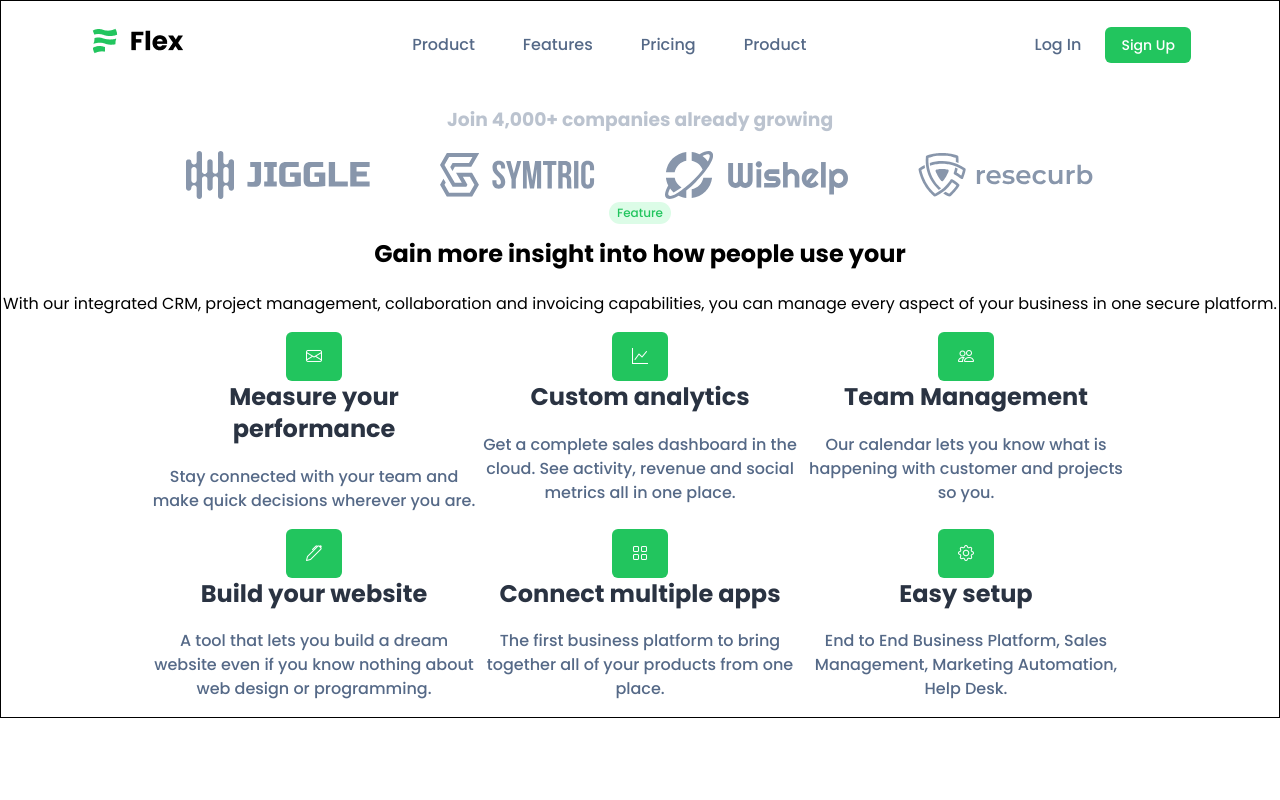
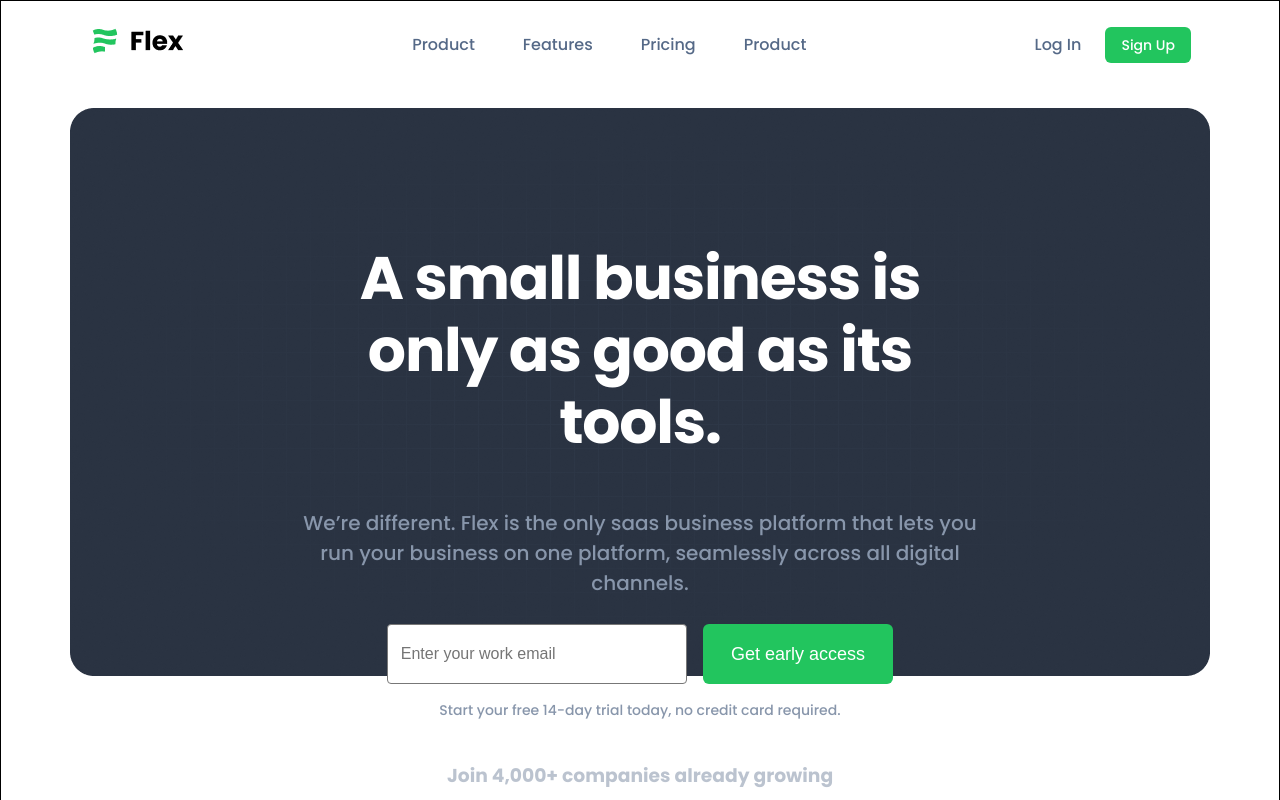
Before and after one commit to SimasCode/7_practice_flex_web, a React (Vite) app: page / in a window 1280 px wide. Shown: the top 800 px of the page. Built offline with nearby package versions, Linux system fonts and the light colour scheme.

Commit message:
hero section

```diff
--- a/src/App.jsx
+++ b/src/App.jsx
@@ -1,5 +1,6 @@
 import Companies from './components/companies/Companies';
 import GainMore from './components/gainMore/GainMore';
+import Hero from './components/hero/Hero';
 import NavBar from './components/navbar/NavBar';
 import './style/App.css';
 import './style/reset.css';
@@ -8,6 +9,7 @@ export default function App() {
   return (
     <div className='main-container'>
       <NavBar />
+      <Hero />
       <Companies />
       <GainMore />
     </div>
--- a/src/components/companies/Companies.jsx
+++ b/src/components/companies/Companies.jsx
@@ -1,7 +1,11 @@
+import Section from '../UI/section/Section';
 export default function Companies() {
   return (
+    <Section>
       <div className='companies-container'>
-      <h3 className='companies-title'>Join 4,000+ companies already growing</h3>
+        <h3 className='companies-title'>
+          Join 4,000+ companies already growing
+        </h3>
         <div className='companies-image-container'>
           <img src='/images/companies_logo/Logo1.svg' alt='company-logo' />
           <img src='/images/companies_logo/Logo2.svg' alt='company-logo' />
@@ -9,5 +13,6 @@ export default function Companies() {
           <img src='/images/companies_logo/Logo4.svg' alt='company-logo' />
         </div>
       </div>
+    </Section>
   );
 }
--- /dev/null
+++ b/src/components/hero/Hero.jsx
@@ -0,0 +1,35 @@
+import Section from '../UI/section/Section';
+export default function Hero() {
+  return (
+    <Section>
+      <div className='hero-container'>
+        <img
+          className='hero-image'
+          src='/images/hero-background.png'
+          alt='hero-background'
+        />
+        <div className='hero-text-container'>
+          <h1 className='hero-title'>
+            A small business is only as good as its tools.{' '}
+          </h1>
+          <p className='hero-subtitle'>
+            We’re different. Flex is the only saas business platform that lets
+            you run your business on one platform, seamlessly across all digital
+            channels.
+          </p>
+          <div className='hero-input-container'>
+            <input
+              className='hero-input'
+              type='text'
+              placeholder='Enter your work email'
+            />
+            <button className='hero-btn'>Get early access</button>
+          </div>
+          <p className='hero-trial'>
+            Start your free 14-day trial today, no credit card required.
+          </p>
+        </div>
+      </div>
+    </Section>
+  );
+}
--- a/src/style/App.css
+++ b/src/style/App.css
@@ -5,6 +5,7 @@
   --primary-green: #22c55e;
   --secondary-blue-light: #dcfce7;
   --secondary-gray: #bbc3cf;
+  --secondary-dark-gray: #8896ab;
 }
 
 .main-container {
@@ -69,6 +70,73 @@
 }
 /* NAV - END */
 
+/* HERO - START */
+.hero-container {
+  display: flex;
+  position: relative;
+  justify-content: center;
+  margin: 0 150px 88px 150px;
+}
+
+.hero-text-container {
+  position: absolute;
+  top: 134px;
+  text-align: center;
+  margin: 0 146px;
+}
+
+.hero-title {
+  color: white;
+  font-size: 60px;
+  font-style: normal;
+  font-weight: 700;
+  line-height: 72px;
+  letter-spacing: -1.2px;
+}
+
+.hero-subtitle {
+  color: var(--secondary-dark-gray);
+  font-size: 20px;
+  font-style: normal;
+  font-weight: 500;
+  line-height: 30px;
+  margin-bottom: 26px;
+}
+
+.hero-input-container {
+  display: flex;
+  flex-direction: row;
+  justify-content: center;
+  gap: 16px;
+  margin-bottom: 16px;
+}
+
+.hero-input {
+  /* margin-right: auto; */
+  /* margin-left: auto; */
+}
+
+.hero-btn {
+  color: white;
+  background-color: var(--primary-green);
+  border: none;
+  border-radius: 6px;
+  padding: 16px 28px;
+  font-size: 18px;
+  font-style: normal;
+  font-weight: 500;
+  line-height: 28px;
+}
+
+.hero-trial {
+  color: var(--secondary-dark-gray);
+  font-size: 14px;
+  font-style: normal;
+  font-weight: 500;
+  line-height: 20px;
+}
+/* HERO - END */
+
 /* COMPANIES - START */
 .companies-container {
   color: var(--secondary-gray);
@@ -79,6 +147,7 @@
   text-align: center;
   margin-right: 150px;
   margin-left: 150px;
+  margin-bottom: 88px;
 }
 
 .companies-image-container {
@@ -87,8 +156,6 @@
   justify-content: space-around;
 }
 
-.companies-title {
-}
 /* COMPANIES - END */
 
 /* GAIN MORE - START */
--- a/src/style/reset.css
+++ b/src/style/reset.css
@@ -3,7 +3,7 @@
 }
 
 html {
-  font-family: Verdana, Geneva, Tahoma, sans-serif;
+  font-family: 'Poppins', sans-serif;
 }
 
 button {
@@ -11,12 +11,11 @@ button {
 }
 
 body {
-  font-family: 'Poppins', sans-serif;
   margin: 0;
 }
 
 img {
-  max-width: 100%;
+  /* max-width: 100%; */
 }
 
 h1,
@@ -39,7 +38,7 @@ a {
   padding-left: 10px;
   padding-right: 10px;
   /* apridboti tik maximalu ploti */
-  max-width: 600px;
+  /* max-width: 600px; */
   /* skaiciuoti parastes automatiskai vienodai is kaires ir is desines */
   margin: 0 auto;
 }
@@ -59,26 +58,3 @@ textarea {
   min-width: 300px;
   resize: vertical;
 }
-
-button {
-  font-size: 16px;
-  padding: 0.3em 0.8em;
-  border-radius: 4px;
-  border: 1px solid #777;
-  cursor: pointer;
-}
-
-/* utility classes */
-
-.flex {
-  display: flex;
-}
-
-.between {
-  justify-content: space-between;
-  align-items: center;
-}
-
-.tac {
-  text-align: center;
-}
```
Also changed, not shown: public/images/hero-background.png (added). Lines whose indentation alone changed are shown as unchanged.
